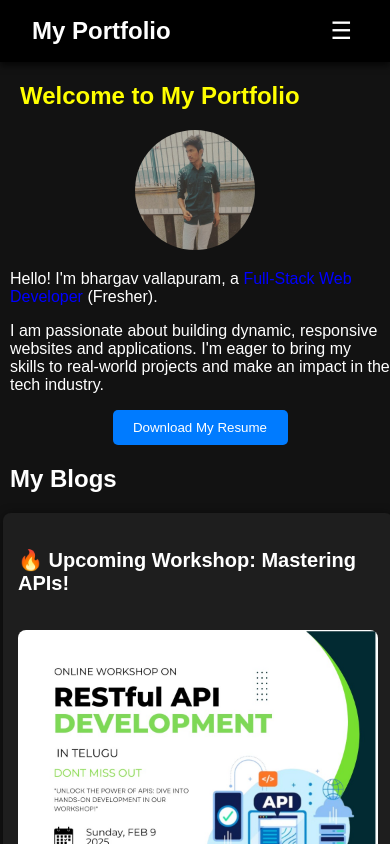
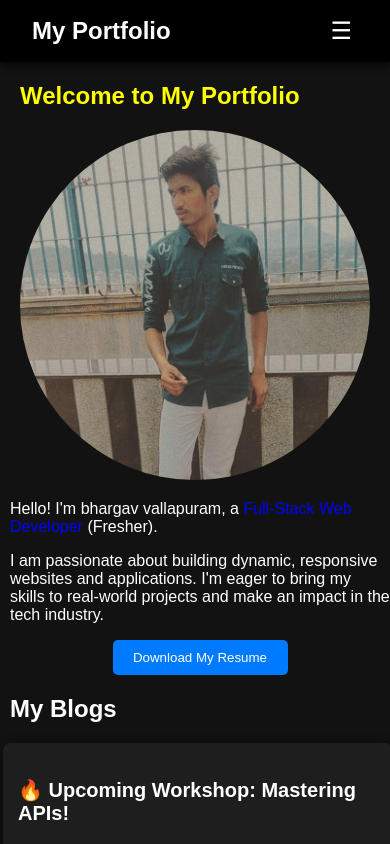
Before and after one commit to Bhargavvallapuram/portfolio_frontend, a React (Create React App) app: page /#/ in a window 390 px wide. Shown: the top 844 px of the page. Built offline with nearby package versions, Linux system fonts and the light colour scheme.

Commit message:
Update styles.css

```diff
--- a/src/styles.css
+++ b/src/styles.css
@@ -258,8 +258,8 @@ body {
 /* Mobile-Friendly Adjustments */
 @media (max-width: 768px) {
   .profile-image {
-    width: 120px;
-    height: 120px;
+    width: 350px;
+    height: 350px;
   }
   .profile-info{
     position: relative;
```
